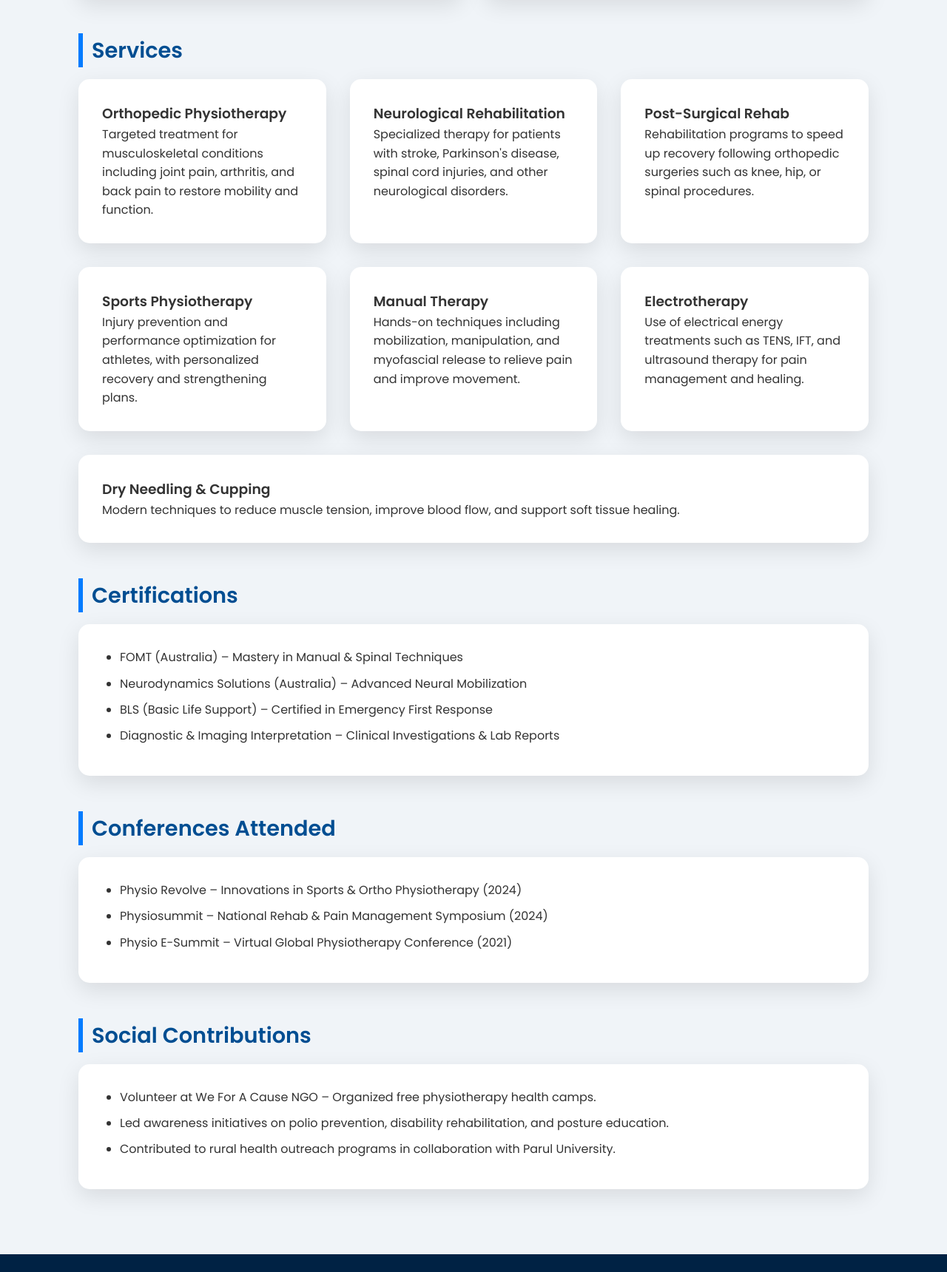
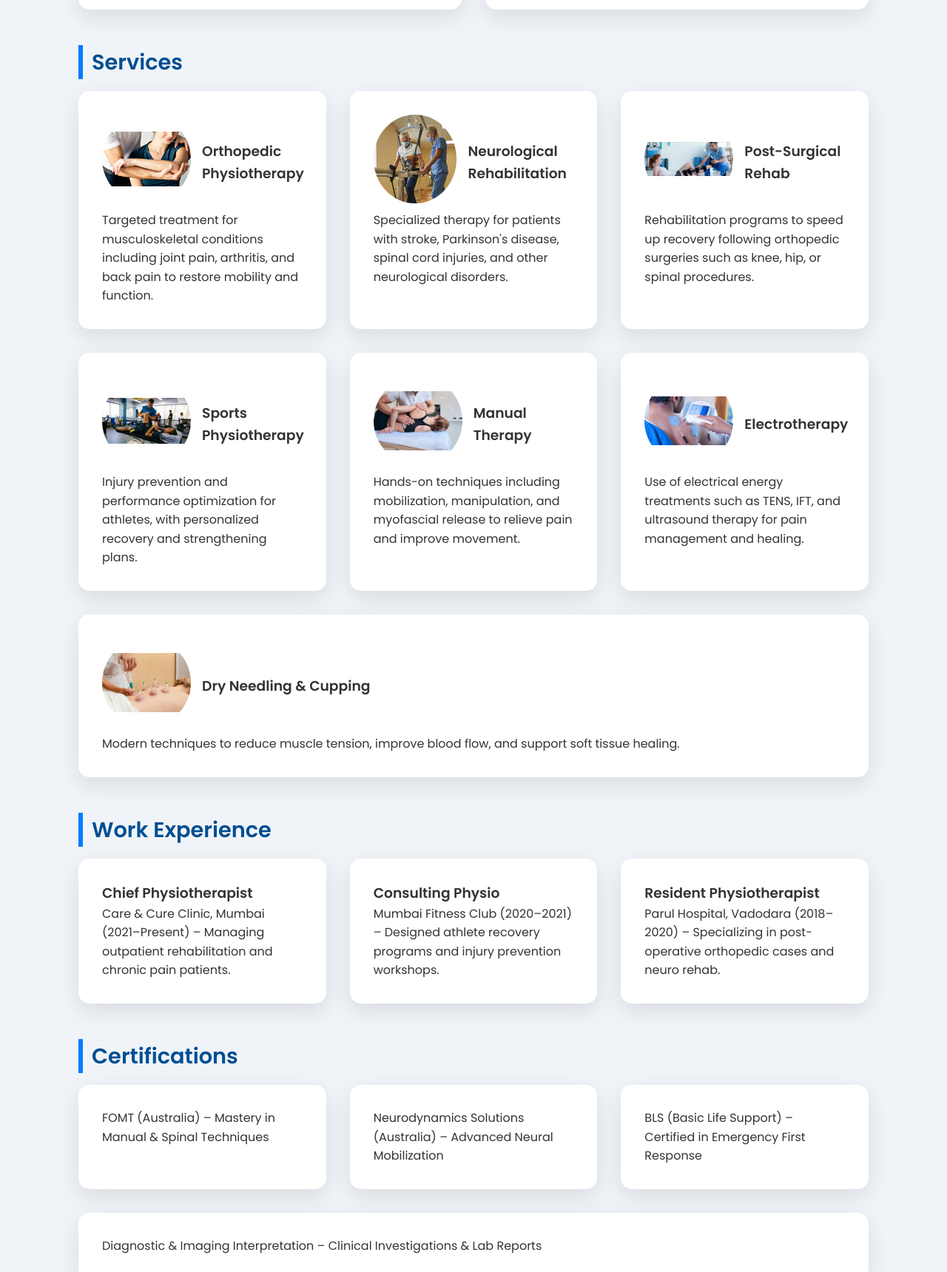
Before and after one commit to Harshadi/divy-hansora, a plain HTML site: page index.html in a window 1280 px wide. Shown: the part 1080-2800 px from the top of the page at 74% size. Drawn offline with Linux system fonts and the light colour scheme.

Commit message:
content changes

```diff
--- a/index.html
+++ b/index.html
@@ -4,24 +4,45 @@
     <meta charset="UTF-8" />
     <meta name="viewport" content="width=device-width, initial-scale=1.0" />
     <title>Dr. Divy Hansora | Physiotherapist & Chiropractor</title>
-  <meta name="description" content="Dr. Divy Hansora is a leading physiotherapist and chiropractor in Mumbai, India. Specializing in orthopedic, neurological, and sports physiotherapy, he has treated over 2,000 patients with evidence-based care." />
-  <meta name="keywords" content="physiotherapist Mumbai, chiropractor India, orthopedic physiotherapy, neurological rehabilitation, sports physiotherapy, Dr. Divy Hansora, manual therapy, dry needling, cupping therapy" />
+    <meta
+      name="description"
+      content="Dr. Divy Hansora is a leading physiotherapist and chiropractor in Mumbai, India. Specializing in orthopedic, neurological, and sports physiotherapy, he has treated over 2,000 patients with evidence-based care."
+    />
+    <meta
+      name="keywords"
+      content="physiotherapist Mumbai, chiropractor India, orthopedic physiotherapy, neurological rehabilitation, sports physiotherapy, Dr. Divy Hansora, manual therapy, dry needling, cupping therapy"
+    />
     <meta name="author" content="Dr. Divy Hansora" />
-  <meta property="og:title" content="Dr. Divy Hansora | Physiotherapist & Chiropractor" />
-  <meta property="og:description" content="Trusted physiotherapy services in Mumbai for pain relief, mobility restoration, and holistic recovery." />
+    <meta
+      property="og:title"
+      content="Dr. Divy Hansora | Physiotherapist & Chiropractor"
+    />
+    <meta
+      property="og:description"
+      content="Trusted physiotherapy services in Mumbai for pain relief, mobility restoration, and holistic recovery."
+    />
     <meta property="og:type" content="website" />
     <meta property="og:url" content="https://your-vercel-site.vercel.app" />
-  <meta property="og:image" content="https://your-vercel-site.vercel.app/preview.jpg" />
+    <meta
+      property="og:image"
+      content="https://your-vercel-site.vercel.app/preview.jpg"
+    />
 
-  <link href="https://fonts.googleapis.com/css2?family=Poppins:wght@300;400;600&display=swap" rel="stylesheet" />
-  <link rel="stylesheet" href="https://cdnjs.cloudflare.com/ajax/libs/font-awesome/6.4.0/css/all.min.css">
+    <link
+      href="https://fonts.googleapis.com/css2?family=Poppins:wght@300;400;600&display=swap"
+      rel="stylesheet"
+    />
+    <link
+      rel="stylesheet"
+      href="https://cdnjs.cloudflare.com/ajax/libs/font-awesome/6.4.0/css/all.min.css"
+    />
 
     <style>
       * {
         margin: 0;
         padding: 0;
         box-sizing: border-box;
-      font-family: 'Poppins', sans-serif;
+        font-family: "Poppins", sans-serif;
       }
       body {
         background: #f0f4f8;
@@ -121,20 +142,49 @@
         z-index: 1000;
       }
       @keyframes fadeIn {
-      0% { opacity: 0; transform: translateY(-10px); }
-      100% { opacity: 1; transform: translateY(0); }
+        0% {
+          opacity: 0;
+          transform: translateY(-10px);
+        }
+        100% {
+          opacity: 1;
+          transform: translateY(0);
+        }
       }
       @keyframes slideUp {
-      0% { opacity: 0; transform: translateY(30px); }
-      100% { opacity: 1; transform: translateY(0); }
+        0% {
+          opacity: 0;
+          transform: translateY(30px);
+        }
+        100% {
+          opacity: 1;
+          transform: translateY(0);
+        }
+      }
+      .image-heading-container {
+        display: flex;
+        align-items: center; /* Vertically center-aligns the image and heading */
+      }
+
+      .service-image {
+        width: 120px; /* Adjust size as needed */
+        height: 120px; /* Adjust size as needed */
+        margin-right: 15px; /* Space between image and heading */
+        border-radius: 50%;
+        object-fit: contain;
+        margin-bottom: 10px;
       }
     </style>
   </head>
   <body>
     <header>
       <h1>Dr. Divy Hansora</h1>
-    <div class="contact-info">📧 drdivyhansora@gmail.com | 📞 +91 8169898955 | 📍 Mumbai, India</div>
-    <p>Physiotherapist & Chiropractor | Over 2,000 Patients Treated</p>
+      <div class="contact-info">
+        📧 drdivyhansora@gmail.com | 📞 +91 8169898955 | 📍 Mumbai, India
+      </div>
+      <h2 style="color: white">
+        <b>Physiotherapist & Chiropractor | Over 2,000 Patients Treated</b>
+      </h2>
     </header>
 
     <div class="container">
@@ -142,11 +192,35 @@
         <h2>About & Book an Appointment</h2>
         <div class="flex-wrap">
           <div class="card">
-          <p class="description">Dr. Divy Hansora is a passionate and experienced physiotherapist, committed to restoring health and mobility to his patients. With extensive experience across orthopedic, neurological, and post-surgical rehabilitation, he offers evidence-based care tailored to each individual. Known for his compassionate approach and holistic treatment plans, Dr. Hansora has helped over 2,000 patients lead healthier, pain-free lives. His clinic specializes in manual therapy, advanced neurodynamics, and innovative rehabilitation techniques.</p>
+            <p class="description">
+              Dr. Divy Hansora is a passionate and experienced physiotherapist,
+              committed to restoring health and mobility to his patients. With
+              extensive experience across orthopedic, neurological, and
+              post-surgical rehabilitation, he offers evidence-based care
+              tailored to each individual. Known for his compassionate approach
+              and holistic treatment plans, Dr. Hansora has helped over 2,000
+              patients lead healthier, pain-free lives. His clinic specializes
+              in manual therapy, advanced neurodynamics, and innovative
+              rehabilitation techniques.
+            </p>
           </div>
           <div class="card">
-          <p>Fill the form below to schedule a session with Dr. Divy Hansora:</p>
-          <iframe src="https://docs.google.com/forms/d/e/1FAIpQLSfhGxeAWIYovS4MUAwOSp4FBa58rxSXwlTuyR0U-uuB7emk3g/viewform?embedded=true" width="100%" height="600" frameborder="0" marginheight="0" marginwidth="0" style="border-radius: 10px; box-shadow: 0 4px 15px rgba(0,0,0,0.1);">Loading…</iframe>
+            <p>
+              Fill the form below to schedule a session with Dr. Divy Hansora:
+            </p>
+            <iframe
+              src="https://docs.google.com/forms/d/e/1FAIpQLSfhGxeAWIYovS4MUAwOSp4FBa58rxSXwlTuyR0U-uuB7emk3g/viewform?embedded=true"
+              width="100%"
+              height="600"
+              frameborder="0"
+              marginheight="0"
+              marginwidth="0"
+              style="
+                border-radius: 10px;
+                box-shadow: 0 4px 15px rgba(0, 0, 0, 0.1);
+              "
+              >Loading…</iframe
+            >
           </div>
         </div>
       </section>
@@ -155,78 +229,222 @@
         <h2>Services</h2>
         <div class="flex-wrap">
           <div class="card">
+            <div class="image-heading-container">
+              <img
+                src="./Orthopedic Physiotherapy.jpg"
+                alt="Orthopedic Physiotherapy"
+                class="service-image"
+              />
               <h3>Orthopedic Physiotherapy</h3>
-          <p>Targeted treatment for musculoskeletal conditions including joint pain, arthritis, and back pain to restore mobility and function.</p>
+            </div>
+            <p>
+              Targeted treatment for musculoskeletal conditions including joint
+              pain, arthritis, and back pain to restore mobility and function.
+            </p>
           </div>
           <div class="card">
+            <div class="image-heading-container">
+              <img
+                src="./Neurological Rehabilitation.jpg"
+                alt="Neurological Rehabilitation"
+                class="service-image"
+              />
               <h3>Neurological Rehabilitation</h3>
-          <p>Specialized therapy for patients with stroke, Parkinson's disease, spinal cord injuries, and other neurological disorders.</p>
+            </div>
+              <p>
+              Specialized therapy for patients with stroke, Parkinson's disease,
+              spinal cord injuries, and other neurological disorders.
+            </p>
           </div>
           <div class="card">
+            <div class="image-heading-container">
+              <img
+                src="./Post-Surgical Rehab.jpg"
+                alt="Post-Surgical Rehab"
+                class="service-image"
+              />
               <h3>Post-Surgical Rehab</h3>
-          <p>Rehabilitation programs to speed up recovery following orthopedic surgeries such as knee, hip, or spinal procedures.</p>
+            </div>
+              <p>
+              Rehabilitation programs to speed up recovery following orthopedic
+              surgeries such as knee, hip, or spinal procedures.
+            </p>
           </div>
           <div class="card">
+            <div class="image-heading-container">
+              <img
+                src="./Sports Physiotherapy.jpg"
+                alt="Sports Physiotherapy"
+                class="service-image"
+              />
               <h3>Sports Physiotherapy</h3>
-          <p>Injury prevention and performance optimization for athletes, with personalized recovery and strengthening plans.</p>
+            </div>
+            <p>
+              Injury prevention and performance optimization for athletes, with
+              personalized recovery and strengthening plans.
+            </p>
           </div>
           <div class="card">
+            <div class="image-heading-container">
+              <img
+                src="./Manual Therapy.jpg"
+                alt="Manual Therapy"
+                class="service-image"
+              />
               <h3>Manual Therapy</h3>
-          <p>Hands-on techniques including mobilization, manipulation, and myofascial release to relieve pain and improve movement.</p>
+            </div>
+            <p>
+              Hands-on techniques including mobilization, manipulation, and
+              myofascial release to relieve pain and improve movement.
+            </p>
           </div>
           <div class="card">
+            <div class="image-heading-container">
+              <img
+                src="./Electrotherapy.jpg"
+                alt="Electrotherapy"
+                class="service-image"
+              />
               <h3>Electrotherapy</h3>
-          <p>Use of electrical energy treatments such as TENS, IFT, and ultrasound therapy for pain management and healing.</p>
+            </div>
+            <p>
+              Use of electrical energy treatments such as TENS, IFT, and
+              ultrasound therapy for pain management and healing.
+            </p>
           </div>
           <div class="card">
+            <div class="image-heading-container">
+              <img
+                src="./Dry Needling & Cupping.jpg"
+                alt="Dry Needling & Cupping"
+                class="service-image"
+              />
               <h3>Dry Needling & Cupping</h3>
-          <p>Modern techniques to reduce muscle tension, improve blood flow, and support soft tissue healing.</p>
+            </div>
+            <p>
+              Modern techniques to reduce muscle tension, improve blood flow,
+              and support soft tissue healing.
+            </p>
+          </div>
+        </div>
+      </section>
+      <section>
+        <h2>Work Experience</h2>
+        <div class="flex-wrap">
+          <div class="card">
+            <h3>Chief Physiotherapist</h3>
+            <p>
+              Care & Cure Clinic, Mumbai (2021–Present) – Managing outpatient
+              rehabilitation and chronic pain patients.
+            </p>
+          </div>
+          <div class="card">
+            <h3>Consulting Physio</h3>
+            <p>
+              Mumbai Fitness Club (2020–2021) – Designed athlete recovery
+              programs and injury prevention workshops.
+            </p>
+          </div>
+          <div class="card">
+            <h3>Resident Physiotherapist</h3>
+            <p>
+              Parul Hospital, Vadodara (2018–2020) – Specializing in
+              post-operative orthopedic cases and neuro rehab.
+            </p>
           </div>
         </div>
       </section>
 
       <section>
         <h2>Certifications</h2>
+        <div class="flex-wrap">
           <div class="card">
-        <ul>
-          <li>FOMT (Australia) – Mastery in Manual & Spinal Techniques</li>
-          <li>Neurodynamics Solutions (Australia) – Advanced Neural Mobilization</li>
-          <li>BLS (Basic Life Support) – Certified in Emergency First Response</li>
-          <li>Diagnostic & Imaging Interpretation – Clinical Investigations & Lab Reports</li>
-        </ul>
+            <p>FOMT (Australia) – Mastery in Manual & Spinal Techniques</p>
+          </div>
+          <div class="card">
+            <p>
+              Neurodynamics Solutions (Australia) – Advanced Neural Mobilization
+            </p>
+          </div>
+          <div class="card">
+            <p>
+              BLS (Basic Life Support) – Certified in Emergency First Response
+            </p>
+          </div>
+          <div class="card">
+            <p>
+              Diagnostic & Imaging Interpretation – Clinical Investigations &
+              Lab Reports
+            </p>
+          </div>
         </div>
       </section>
 
       <section>
         <h2>Conferences Attended</h2>
+        <div class="flex-wrap">
           <div class="card">
-        <ul>
-          <li>Physio Revolve – Innovations in Sports & Ortho Physiotherapy (2024)</li>
-          <li>Physiosummit – National Rehab & Pain Management Symposium (2024)</li>
-          <li>Physio E-Summit – Virtual Global Physiotherapy Conference (2021)</li>
-        </ul>
+            <p>
+              Physio Revolve – Innovations in Sports & Ortho Physiotherapy
+              (2024)
+            </p>
+          </div>
+          <div class="card">
+            <p>
+              Physiosummit – National Rehab & Pain Management Symposium (2024)
+            </p>
+          </div>
+          <div class="card">
+            <p>
+              Physio E-Summit – Virtual Global Physiotherapy Conference (2021)
+            </p>
+          </div>
         </div>
       </section>
 
       <section>
         <h2>Social Contributions</h2>
+        <div class="flex-wrap">
           <div class="card">
-        <ul>
-          <li>Volunteer at We For A Cause NGO – Organized free physiotherapy health camps.</li>
-          <li>Led awareness initiatives on polio prevention, disability rehabilitation, and posture education.</li>
-          <li>Contributed to rural health outreach programs in collaboration with Parul University.</li>
-        </ul>
+            <p>
+              Volunteer at We For A Cause NGO – Organized free physiotherapy
+              health camps.
+            </p>
+          </div>
+          <div class="card">
+            <p>
+              Led awareness initiatives on polio prevention, disability
+              rehabilitation, and posture education.
+            </p>
+          </div>
+          <div class="card">
+            <p>
+              Contributed to rural health outreach programs in collaboration
+              with Parul University.
+            </p>
+          </div>
         </div>
       </section>
     </div>
 
-  <a href="https://wa.me/918169898955" class="whatsapp-float" target="_blank" title="Chat on WhatsApp">
+    <a
+      href="https://wa.me/918169898955"
+      class="whatsapp-float"
+      target="_blank"
+      title="Chat on WhatsApp"
+    >
       <i class="fab fa-whatsapp"></i>
     </a>
 
     <footer>
-    <p>Contact: drdivyhansora@gmail.com | 📞 +91 8169898955 | Mumbai, India</p>
-    <p><a href="https://linkedin.com/in/divy-hansora-003a57232">LinkedIn Profile</a></p>
+      <p>
+        Contact: drdivyhansora@gmail.com | 📞 +91 8169898955 | Mumbai, India
+      </p>
+      <p>
+        <a href="https://linkedin.com/in/divy-hansora-003a57232"
+          >LinkedIn Profile</a
+        >
+      </p>
     </footer>
   </body>
 </html>
```
Also changed, not shown: Dry Needling & Cupping.jpg (added), Electrotherapy.jpg (added), Manual Therapy.jpg (added), Neurological Rehabilitation.jpg (added), Orthopedic Physiotherapy.jpg (added), Post-Surgical Rehab.jpg (added), Sports Physiotherapy.jpg (added). Lines whose indentation alone changed are shown as unchanged.
